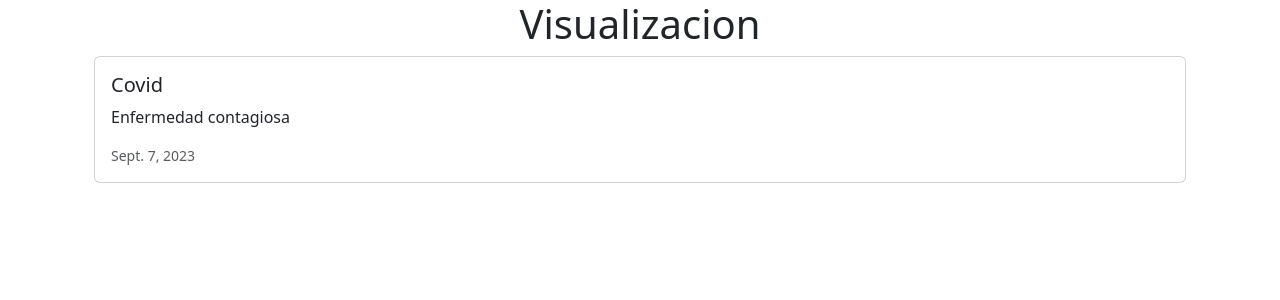
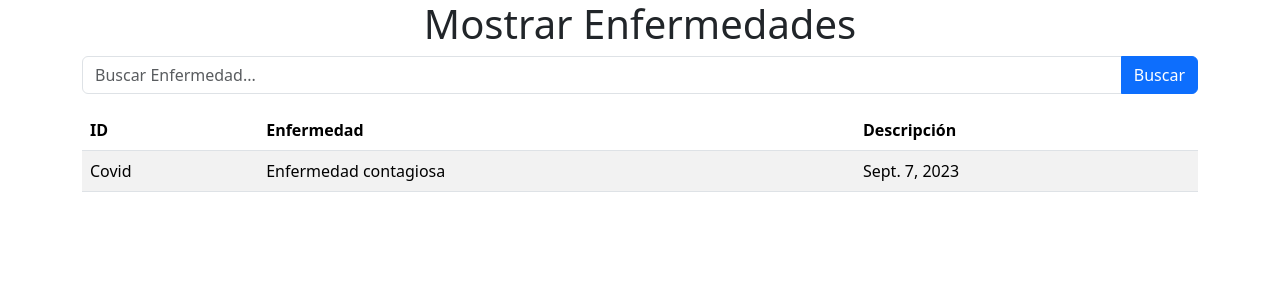
Before and after one commit to jovillarrealm/Medetrics, a Django app: page /visualizacion/ in a window 1280 px wide. Shown: the top 300 px of the page. Run offline with Django 4.2, Linux system fonts and the light colour scheme; data comes from the database, SQL or seed files in the repository.

Commit message:
campo de busqueda

```diff
--- a/Medetrics/visualizacion/templates/visualizacion.html
+++ b/Medetrics/visualizacion/templates/visualizacion.html
@@ -1,27 +1,67 @@
+<!DOCTYPE html>
+<html lang="en">
 <head>
+    <meta charset="UTF-8">
+    <meta name="viewport" content="width=device-width, initial-scale=1.0">
+    <title>Mostrar Elementos</title>
+    <!-- Agrega el enlace a Bootstrap CSS -->
     <link href="https://cdn.jsdelivr.net/npm/bootstrap@5.3.1/dist/css/bootstrap.min.css" rel="stylesheet"
         integrity="sha384-4bw+/aepP/YC94hEpVNVgiZdgIC5+VKNBQNGCHeKRQN+PtmoHDEXuppvnDJzQIu9" crossorigin="anonymous">
 </head>
+<body>
 
-<body>
     <div class="container">
-        <h1 class="text-center">Visualizacion</h1>
+        <h1 class="text-center">Mostrar Enfermedades</h1>
 
-        <div class="container">
-            {% for visualizacion in visualizacions %}
-            <div class="card mb-3">
-                <div class="rpw g-0">
-                    <div>
-                        <div class="card-body">
-                            <h5 class="card-title">{{ visualizacion.headline }}</h5>
-                            <p class="card-text">{{ visualizacion.body }}</p>
-                            <p class="card-text"><small class="text-muted">
-                                    {{ visualizacion.date }}
-                                </small></p>
-                        </div>
-                    </div>
-                </div>
-            </div>
-            {% endfor %}
+        <!-- Campo de búsqueda y botón -->
+        <div class="input-group mb-3">
+            <input type="text" class="form-control" id="searchInput" placeholder="Buscar Enfermedad...">
+            <button class="btn btn-primary" onclick="searchTable()">Buscar</button>
         </div>
+
+        <!-- Tabla con elementos -->
+        <table class="table table-striped">
+            <thead>
+                <tr>
+                    <th>ID</th>
+                    <th>Enfermedad</th>
+                    <th>Descripción</th>
+                </tr>
+            </thead>
+            <tbody>
+                {% for visualizacion in visualizacions %}
+                <tr>
+                    <td>{{ visualizacion.headline }}</td>
+                    <td>{{ visualizacion.body }}</td>
+                    <td>{{ visualizacion.date }}</td>
+                </tr>
+                {% endfor %}
+            </tbody>
+        </table>
+    </div>
+
+    <!-- Agrega el script de Bootstrap al final del documento -->
+    <script src="https://cdn.jsdelivr.net/npm/bootstrap@5.3.1/dist/js/bootstrap.min.js" integrity="sha384-KyZXEAg3QhqLMpG8r+dl+VmbdFf/4C5nP5h+CWhcl5n5HPr1Oksd3P/hfX4Pp6q7G" crossorigin="anonymous"></script>
+
+    <script>
+        function searchTable() {
+            // Obtén el valor del campo de búsqueda
+            var searchText = document.getElementById('searchInput').value.toLowerCase();
+
+            // Obtén todas las filas de la tabla
+            var rows = document.querySelectorAll('table tbody tr');
+
+            // Itera sobre las filas y muestra u oculta según el texto de búsqueda
+            rows.forEach(function(row) {
+                var rowData = row.textContent.toLowerCase();
+                if (rowData.includes(searchText)) {
+                    row.style.display = '';
+                } else {
+                    row.style.display = 'none';
+                }
+            });
+        }
+    </script>
+
 </body>
+</html>
```
